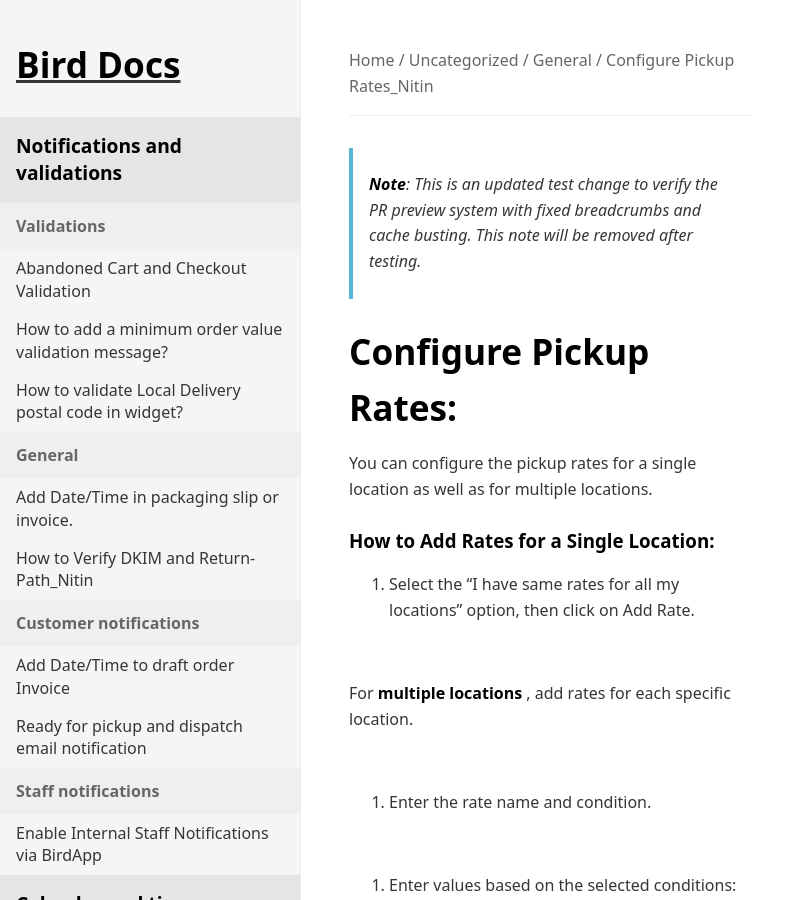
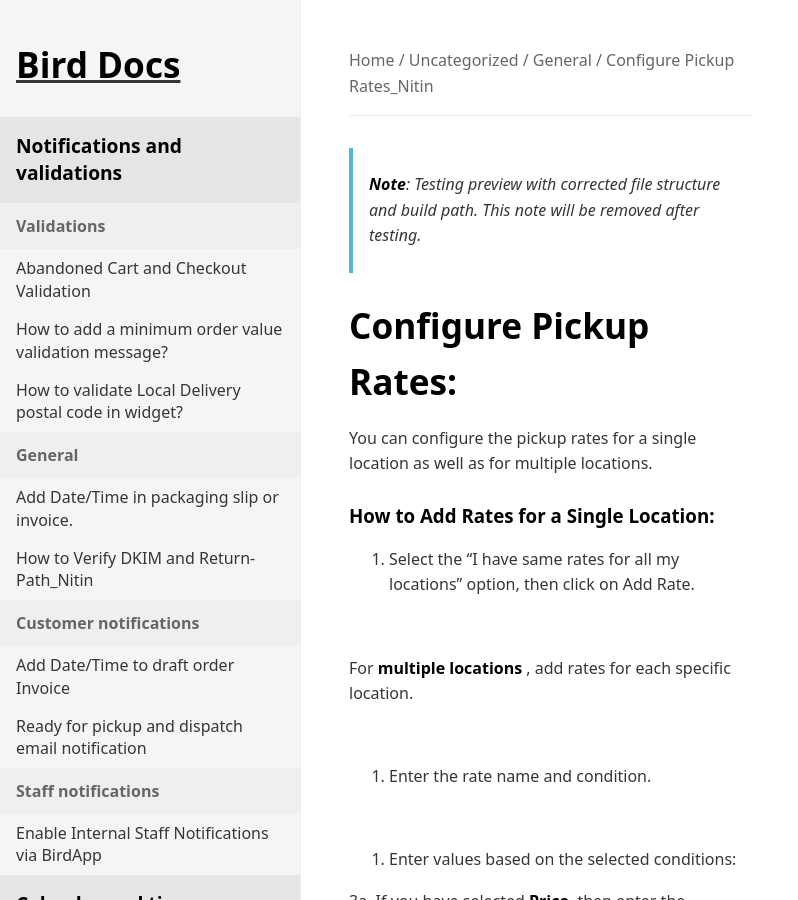
Before and after one commit to atinder/bird-docs, a Jekyll site: the page built from docs/uncategorized/general/configure-pickup-rates_nitin-b98ff675-af78-4b26-ac84-250a455f040f.md, in a window 1280 px wide and 900 px high. Shown: the whole window, without its empty margins (0-798 px from the left). Built offline with Jekyll 4.4.1, drawn with Linux system fonts in a browser that asks for light colours.

```diff
--- a/docs/uncategorized/general/configure-pickup-rates_nitin-b98ff675-af78-4b26-ac84-250a455f040f.md
+++ b/docs/uncategorized/general/configure-pickup-rates_nitin-b98ff675-af78-4b26-ac84-250a455f040f.md
@@ -7,7 +7,7 @@
 crisp_updated_at: 1740485971000
 ---
 
-> **Note**: This is an updated test change to verify the PR preview system with fixed breadcrumbs and cache busting. This note will be removed after testing.
+> **Note**: Testing preview with corrected file structure and build path. This note will be removed after testing.
 
 # Configure Pickup Rates:
 
```
